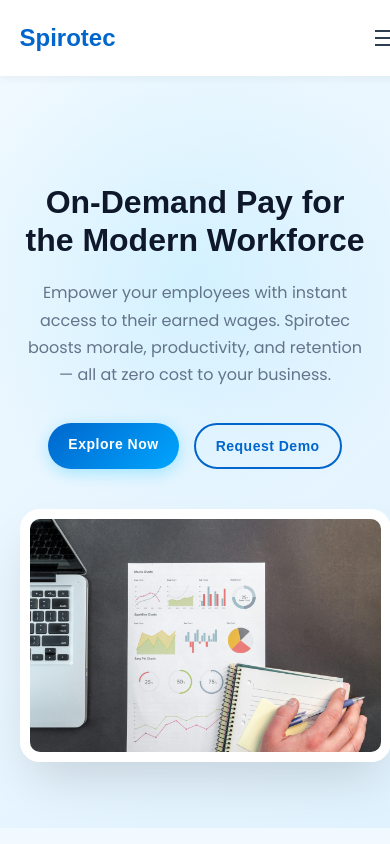
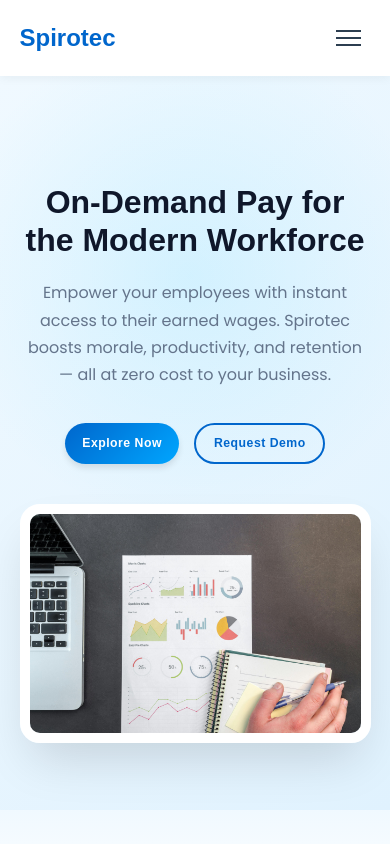
Before and after one commit to Tapiwa128/spiroweb, a React (Vite) app: page / in a window 390 px wide. Shown: the top 844 px of the page. Built offline with nearby package versions, Linux system fonts and the light colour scheme.

Commit message:
Update App.css

```diff
--- a/src/App.css
+++ b/src/App.css
@@ -1,4 +1,5 @@
 :root {
+  /* Color Variables */
   --primary: #0066cc;
   --primary-light: #00a6ff;
   --secondary: #0f172a;
@@ -7,10 +8,36 @@
   --text-light: #64748b;
   --bg: #f8fafc;
   --card-bg: rgba(255, 255, 255, 0.9);
+  --border-color: rgba(0, 0, 0, 0.1);
+  --shadow-sm: 0 1px 3px rgba(0, 0, 0, 0.1);
+  --shadow-md: 0 4px 6px rgba(0, 0, 0, 0.1);
+  --shadow-lg: 0 10px 15px rgba(0, 0, 0, 0.1);
+
+  /* Spacing Variables */
+  --space-xs: 0.25rem;
+  --space-sm: 0.5rem;
+  --space-md: 1rem;
+  --space-lg: 1.5rem;
+  --space-xl: 2rem;
+
+  /* Typography */
+  --text-base: 1rem;
+  --text-sm: 0.875rem;
+  --text-lg: 1.125rem;
+
+  /* Breakpoints */
   --mobile-breakpoint: 768px;
 }
 
+/* Font Imports */
 @import url('https://fonts.googleapis.com/css2?family=Poppins:wght@300;400;500;600;700&family=Space+Grotesk:wght@500;700&display=swap');
+
+/* Base Styles */
+*,
+*::before,
+*::after {
+  box-sizing: border-box;
+}
 
 body, html {
   margin: 0;
@@ -20,41 +47,51 @@ body, html {
   scroll-behavior: smooth;
   color: var(--text);
   line-height: 1.6;
+  -webkit-font-smoothing: antialiased;
+  -moz-osx-font-smoothing: grayscale;
 }
 
+/* Layout */
 .App {
   overflow-x: hidden;
   position: relative;
+  min-height: 100vh;
 }
 
+/* Sections */
+section {
+  padding: 6rem 5%;
+  scroll-margin-top: 5rem;
+}
+
+/* Loading Screen */
 .loader-container {
-  height: 100vh;
   display: flex;
   flex-direction: column;
   justify-content: center;
   align-items: center;
-  background: var(--secondary);
-  color: white;
   position: fixed;
   top: 0;
   left: 0;
   right: 0;
   bottom: 0;
+  background: var(--secondary);
+  color: white;
   z-index: 9999;
 }
 
 .spinner {
+  width: 3.125rem;
+  height: 3.125rem;
   border: 4px solid rgba(255, 255, 255, 0.1);
   border-left-color: var(--accent);
   border-radius: 50%;
-  width: 50px;
-  height: 50px;
   animation: spin 1.2s linear infinite;
-  margin-bottom: 25px;
+  margin-bottom: var(--space-lg);
 }
 
 .loading-text {
-  font-size: 18px;
+  font-size: var(--text-lg);
   font-weight: 500;
   font-family: 'Space Grotesk', sans-serif;
   letter-spacing: 1px;
@@ -65,35 +102,28 @@ body, html {
   animation: pulse 2s infinite;
 }
 
-@keyframes spin {
-  to { transform: rotate(360deg); }
-}
-
-@keyframes pulse {
-  0% { opacity: 0.8; }
-  50% { opacity: 1; }
-  100% { opacity: 0.8; }
-}
-
-/* Global Button Styles */
+/* Buttons */
 .btn {
-  padding: 12px 28px;
+  display: inline-flex;
+  align-items: center;
+  justify-content: center;
+  padding: 0.75rem 1.75rem;
   border-radius: 50px;
-  font-size: 16px;
+  font-size: var(--text-base);
   font-weight: 600;
-  transition: all 0.3s cubic-bezier(0.25, 0.8, 0.25, 1);
-  cursor: pointer;
-  text-decoration: none;
-  display: inline-block;
   font-family: 'Space Grotesk', sans-serif;
   letter-spacing: 0.5px;
+  text-decoration: none;
+  cursor: pointer;
+  transition: all 0.3s cubic-bezier(0.25, 0.8, 0.25, 1);
+  border: none;
+  white-space: nowrap;
 }
 
 .primary-btn {
   background: linear-gradient(135deg, var(--primary), var(--primary-light));
   color: white;
-  border: none;
-  box-shadow: 0 4px 15px rgba(0, 195, 255, 0.3);
+  box-shadow: var(--shadow-md);
 }
 
 .primary-btn:hover {
@@ -112,9 +142,39 @@ body, html {
   color: white;
 }
 
-/* Section Padding */
-section {
-  padding: 100px 5%;
+/* Animations */
+@keyframes spin {
+  to { transform: rotate(360deg); }
+}
+
+@keyframes pulse {
+  0%, 100% { opacity: 0.8; }
+  50% { opacity: 1; }
+}
+
+@keyframes fadeIn {
+  from { opacity: 0; transform: translateY(10px); }
+  to { opacity: 1; transform: translateY(0); }
+}
+
+/* Utilities */
+.sr-only {
+  position: absolute;
+  width: 1px;
+  height: 1px;
+  padding: 0;
+  margin: -1px;
+  overflow: hidden;
+  clip: rect(0, 0, 0, 0);
+  white-space: nowrap;
+  border-width: 0;
+}
+
+.container {
+  width: 100%;
+  max-width: 1200px;
+  margin: 0 auto;
+  padding: 0 var(--space-md);
 }
 
 /* Responsive Styles */
@@ -124,11 +184,22 @@ section {
   }
 
   section {
-    padding: 60px 5%;
+    padding: 4rem 5%;
   }
 
   .btn {
-    padding: 10px 20px;
-    font-size: 14px;
+    padding: 0.625rem 1.25rem;
+    font-size: var(--text-sm);
   }
 }
+
+@media (prefers-reduced-motion: reduce) {
+  *,
+  *::before,
+  *::after {
+    animation-duration: 0.01ms !important;
+    animation-iteration-count: 1 !important;
+    transition-duration: 0.01ms !important;
+    scroll-behavior: auto !important;
+  }
+}
```
